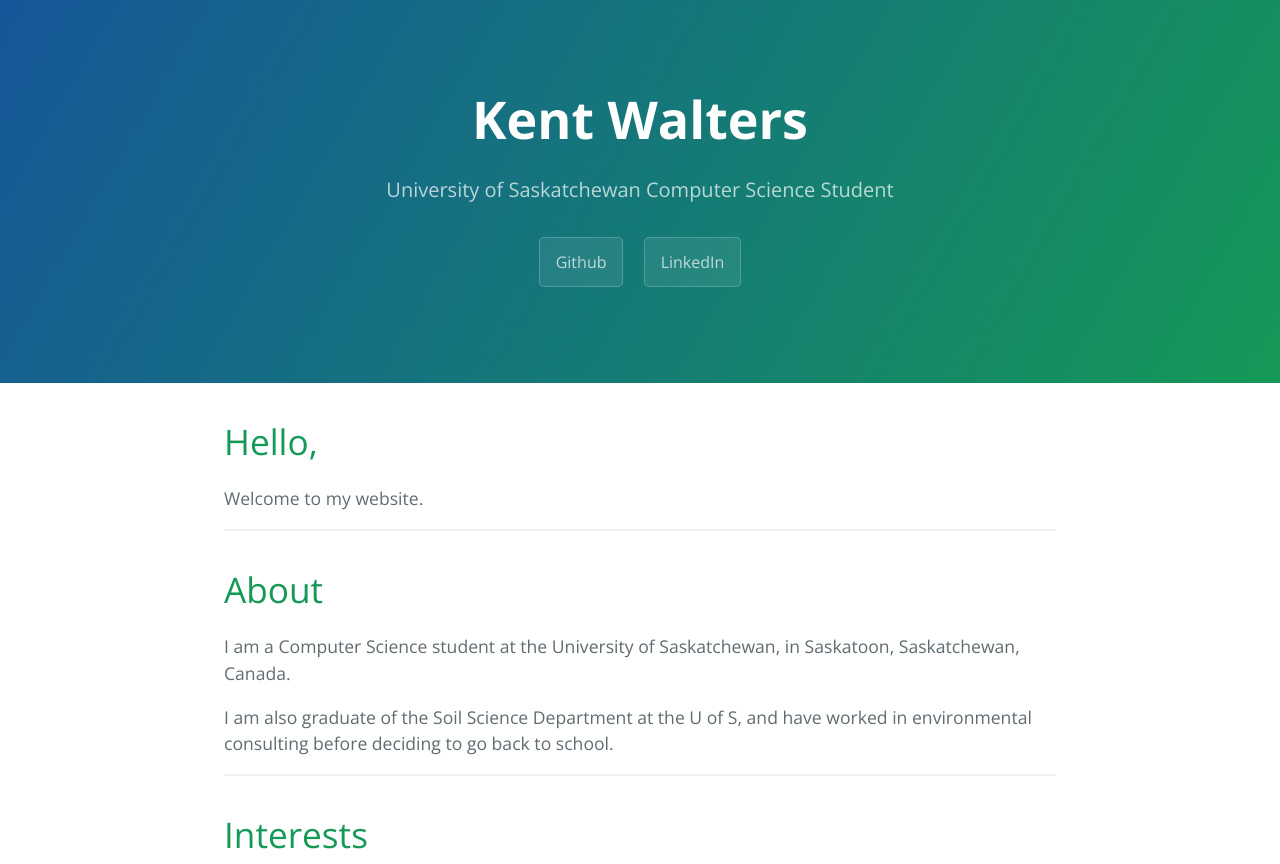
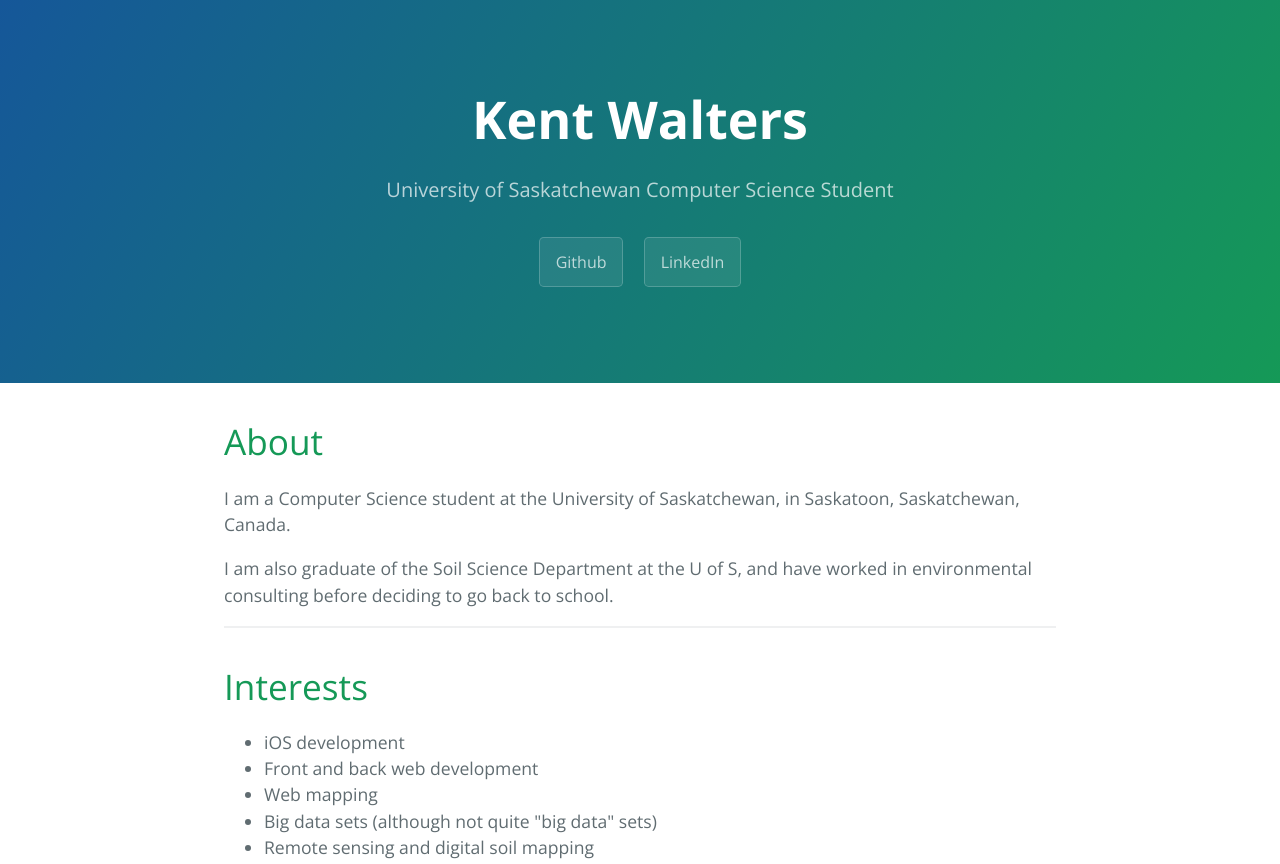
Before and after one commit to kentwalters/kentwalters.github.io, a website: page index.html in a window 1280 px wide. Shown: the top 864 px of the page. Drawn offline with nearby package versions, Linux system fonts and the light colour scheme.

Commit message:
Update index.html

```diff
--- a/index.html
+++ b/index.html
@@ -20,9 +20,6 @@
 
     <section class="main-content">
 
-    <h1>Hello,</h1>
-    <p>Welcome to my website.</p>
-    <hr>
     <h1>About</h1>
     <p>I am a Computer Science student at the University of Saskatchewan, in Saskatoon, Saskatchewan, Canada.</p>
 
```
